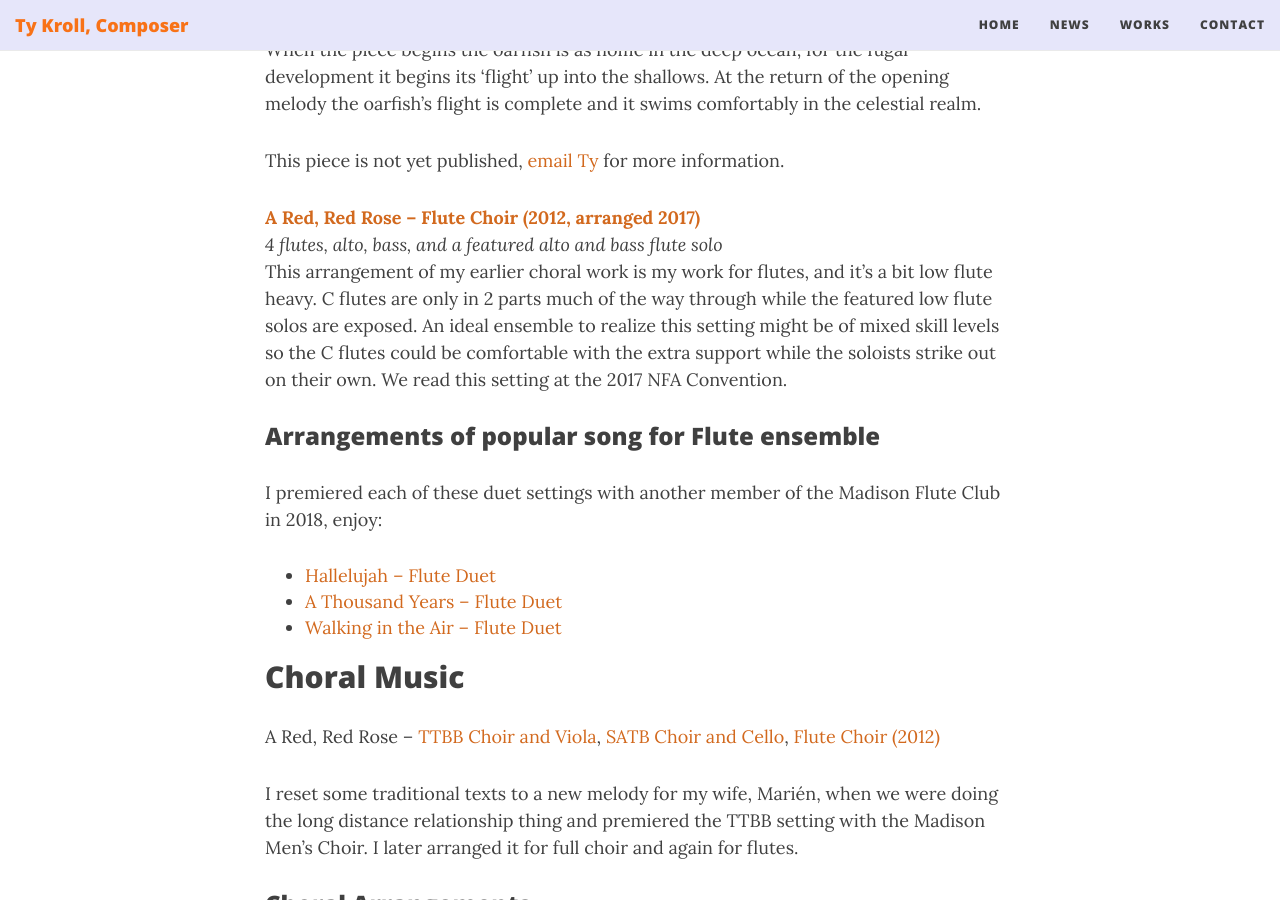
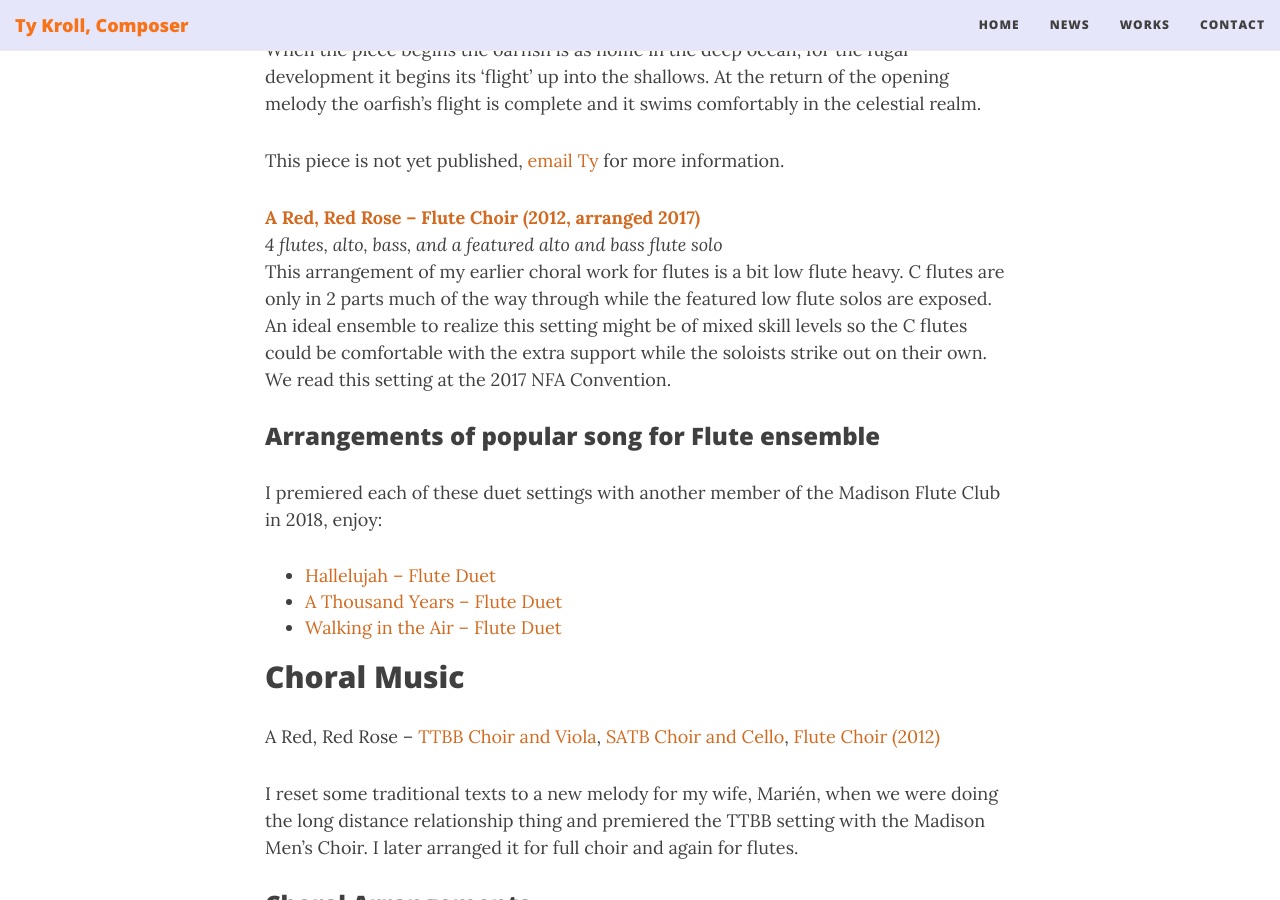
Before and after one commit to ctrueden/tykroll.com, a Jekyll site: the page built from works.md, in a window 1280 px wide and 900 px high, scrolled down 1303 px. Built offline with Jekyll 4.4.1, drawn with Linux system fonts in a browser that asks for light colours; nearby versions of some CDN libraries.

Commit message:
fixed typo

```diff
--- a/works.md
+++ b/works.md
@@ -32,7 +32,7 @@ This piece is not yet published, [email Ty](mailto:ty@tykroll.com) for more info
 
 __[A Red, Red Rose – Flute Choir (2012, arranged 2017)](https://www.musicnotes.com/sheetmusic/mtd.asp?ppn=MN0176578)__
 <br>_4 flutes, alto, bass, and a featured alto and bass flute solo_
-<br>This arrangement of my earlier choral work is my work for flutes, and it’s a bit low flute heavy. C flutes are only in 2 parts much of the way through while the featured low flute solos are exposed. An ideal ensemble  to realize this setting might be of mixed skill levels so the C flutes could be comfortable with the extra support while the soloists strike out on their own. We read this setting at the 2017 NFA Convention.
+<br>This arrangement of my earlier choral work for flutes is a bit low flute heavy. C flutes are only in 2 parts much of the way through while the featured low flute solos are exposed. An ideal ensemble  to realize this setting might be of mixed skill levels so the C flutes could be comfortable with the extra support while the soloists strike out on their own. We read this setting at the 2017 NFA Convention.
 
 ### Arrangements of popular song for Flute ensemble
 
```
